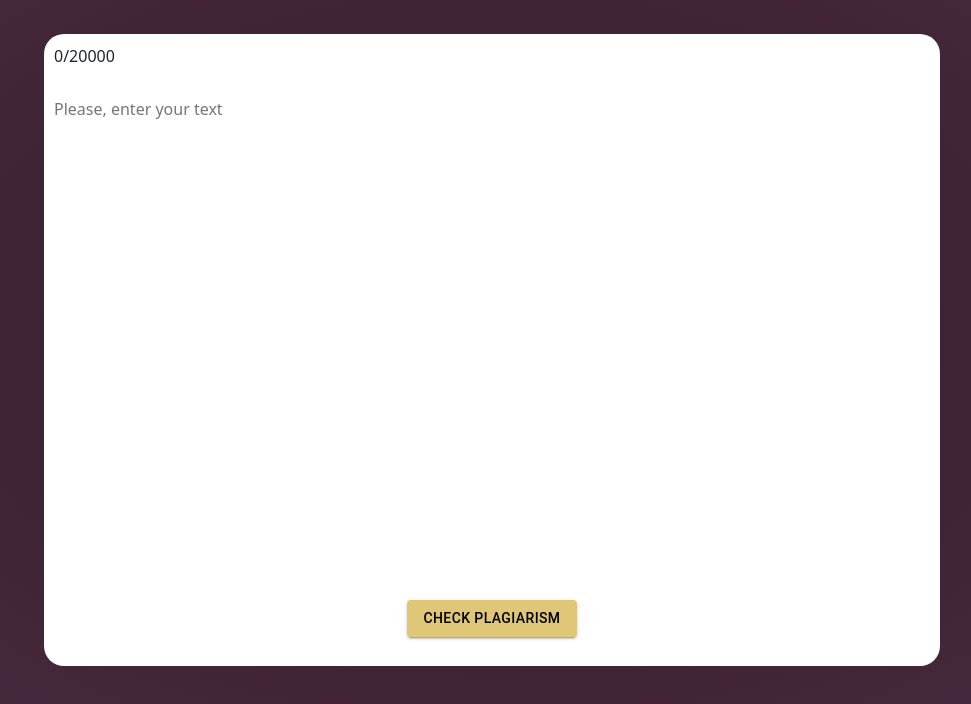
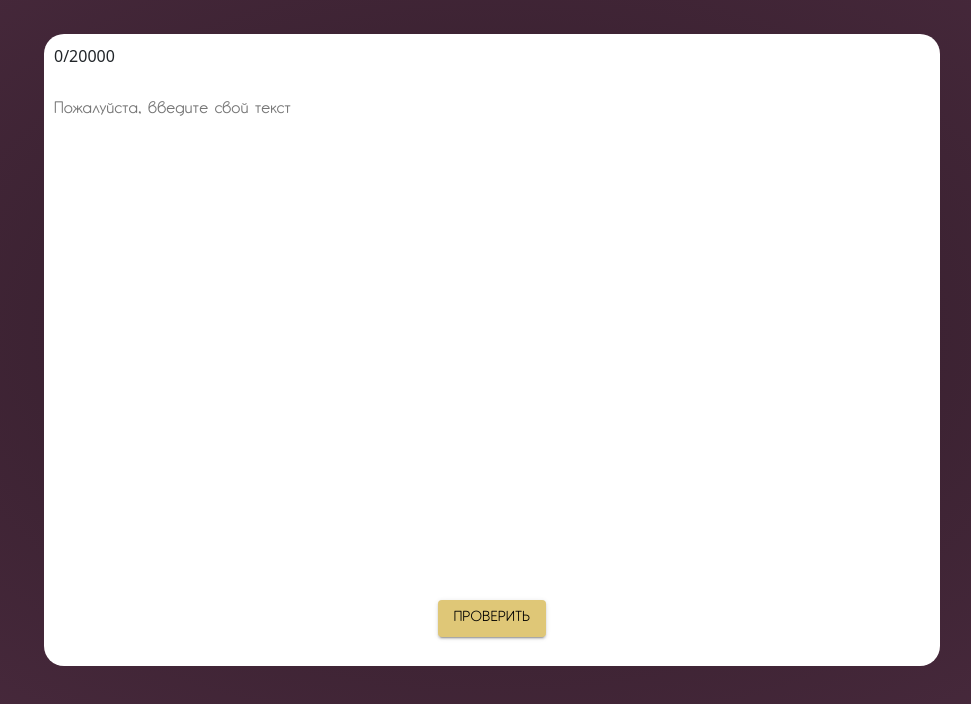
Before and after one commit to summert1m3/Synword, a React app in the folder clientApp/react_app/: page / in a window 1280 px wide. Shown: the part 66-770 px from the top of the page, without its empty margins (148-1119 px from the left). Built offline with nearby package versions, Linux system fonts and the light colour scheme.

Commit message:
client/feat: add new font, change lang

```diff
--- a/clientApp/react_app/src/components/main/Footer/FooterMain.js
+++ b/clientApp/react_app/src/components/main/Footer/FooterMain.js
@@ -5,11 +5,12 @@ const FooterMain = ({onPlagiarismCheck}) => (
     <div className="bottom-area__main">
         <div className="check-plagiarism-button" >
             <Button onClick={onPlagiarismCheck} style={{
+                fontFamily: 'Gardens',
                 backgroundColor: "#DFC777",
                 color: "black"
             }}
                 color="primary"
-                variant="contained">Check Plagiarism
+                variant="contained">Проверить
             </Button>
         </div>
     </div>
--- a/clientApp/react_app/src/components/main/Footer/footerMain.css
+++ b/clientApp/react_app/src/components/main/Footer/footerMain.css
@@ -1,3 +1,10 @@
+@font-face {
+    font-family: 'Gardens';
+    src: url('../../../../fonts/Gardens.ttf');
+    font-weight: normal;
+    font-style: normal;
+}
+
 .bottom-area__main {
     height: 13%;
     display: flex;
--- a/clientApp/react_app/src/components/main/ResultsScreen/PlagiarismCheckResultsScreen.js
+++ b/clientApp/react_app/src/components/main/ResultsScreen/PlagiarismCheckResultsScreen.js
@@ -23,19 +23,22 @@ class PlagiarismCheckResultsScreen extends React.Component {
             <div className="body__main">
                 <div className="pl-check-results-header__body">
                     <p className="heading__pl-check-re">
-                        The precentage of plagiarism in the text is
+                        Уникальность текста равна
                     </p>
+                    <div className="test">
+                        p
+                    </div>
                 </div>
                 <div className="container__body">
                     <div className="plagiarism-percent__body">
                         <p className="percent__plagiarism-body">
-                            {this.props.data.percent}
+                            {this.props.data.percent}%
                         </p>
                     </div>
                 </div>
                 <hr className="border__plagiarism-body" />
                 <div className="wrapper">
-                    <div className="wrapper_center">
+                    <div>
                         {linksArr}
                     </div>
                 </div>
--- a/clientApp/react_app/src/components/main/ResultsScreen/plagiarismCheckResultsScreen.css
+++ b/clientApp/react_app/src/components/main/ResultsScreen/plagiarismCheckResultsScreen.css
@@ -1,6 +1,6 @@
 @font-face {
-    font-family: 'Audrey';
-    src: url('../../../../fonts/Audrey-Normal.otf');
+    font-family: 'Gardens';
+    src: url('../../../../fonts/Gardens.ttf');
     font-weight: normal;
     font-style: normal;
 }
@@ -15,7 +15,7 @@
 }
 
 .heading__pl-check-re {
-    font-family: 'Audrey';
+    font-family: 'Gardens';
     font-size: 24px;
     margin: 0;
 }
@@ -32,7 +32,7 @@
     height: 130px;
     border-radius: 50%;
 
-    padding: 10px 10px 0 10px;
+    margin-top: 10px;
 
     display: flex;
     justify-content: center;
@@ -55,7 +55,3 @@
     flex-direction: column;
     align-items: center;
 }
-
-.wrapper_center {
-
-}
--- a/clientApp/react_app/src/components/main/Textarea/Textarea.js
+++ b/clientApp/react_app/src/components/main/Textarea/Textarea.js
@@ -9,7 +9,7 @@ class Textarea extends React.Component {
         return (
             <textarea
                 onChange={this.onTextChange}
-                placeholder="Please, enter your text"
+                placeholder="Пожалуйста, введите свой текст"
                 className="textarea__body">
             </textarea>
         );
--- a/clientApp/react_app/src/components/main/Textarea/textarea.css
+++ b/clientApp/react_app/src/components/main/Textarea/textarea.css
@@ -1,3 +1,14 @@
+@font-face {
+    font-family: 'Gardens';
+    src: url('../../../../fonts/Gardens.ttf');
+    font-weight: normal;
+    font-style: normal;
+}
+
+::placeholder {
+    font-family: 'Gardens';
+}
+
 .textarea__body {
     padding: 0 10px;
     border: none;
```
Also changed, not shown: clientApp/react_app/fonts/Gardens.ttf (added).
